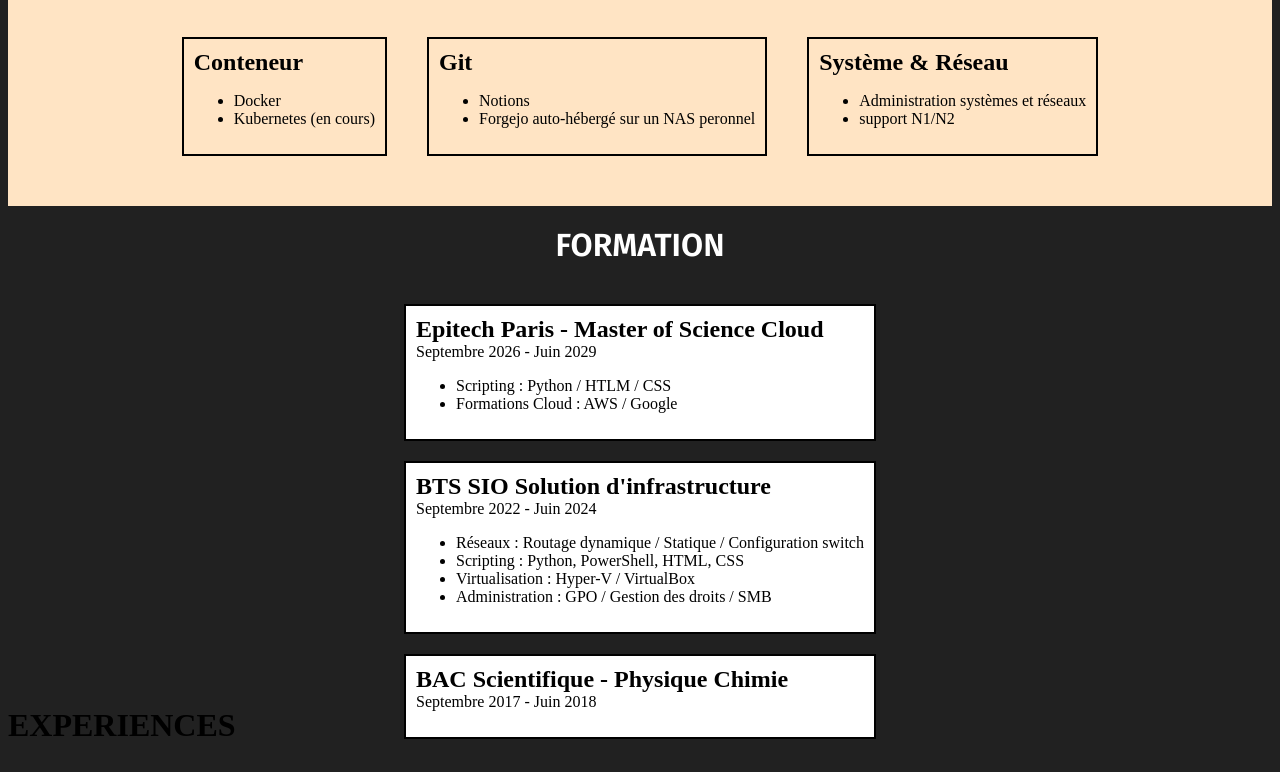
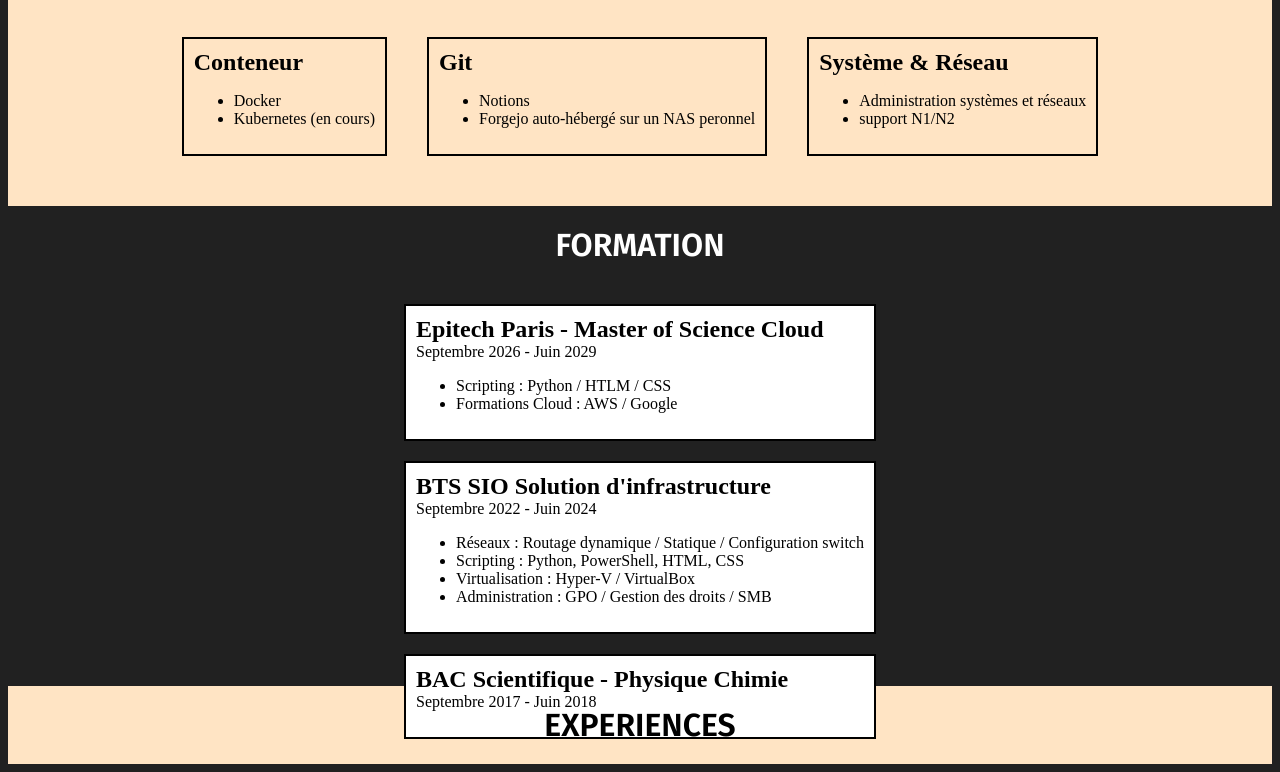
Before and after one commit to Teikinui/Teikinui.github.io, a plain HTML site: page index.html in a window 1280 px wide. Shown: the part 1083-1855 px from the top of the page. Drawn offline with Linux system fonts and the light colour scheme.

Commit message:
modification titre expériences

```diff
--- a/index.html
+++ b/index.html
@@ -139,8 +139,9 @@
         </div>
     </div>
 
-    <div id="experience">
-        <h1>EXPERIENCES</h1>
+    <div id="experiences">
+        <h1 class="titre_formation">EXPERIENCES</h1>
+
     </div>
 
 </body>
--- a/style.css
+++ b/style.css
@@ -126,3 +126,17 @@
 .box_article_formation > article > p {
     margin-top: 0;
 }
+
+#experiences {
+    background-color: bisque;
+    display: flex;
+}
+#experiences > h1 {
+    font-family: "Fira Sans", sans-serif;
+    font-weight: 600;
+    font-style: normal;
+    margin: 0 auto;
+    margin-bottom: 20px;
+    margin-top: 20px;
+    color: black;
+}
```
